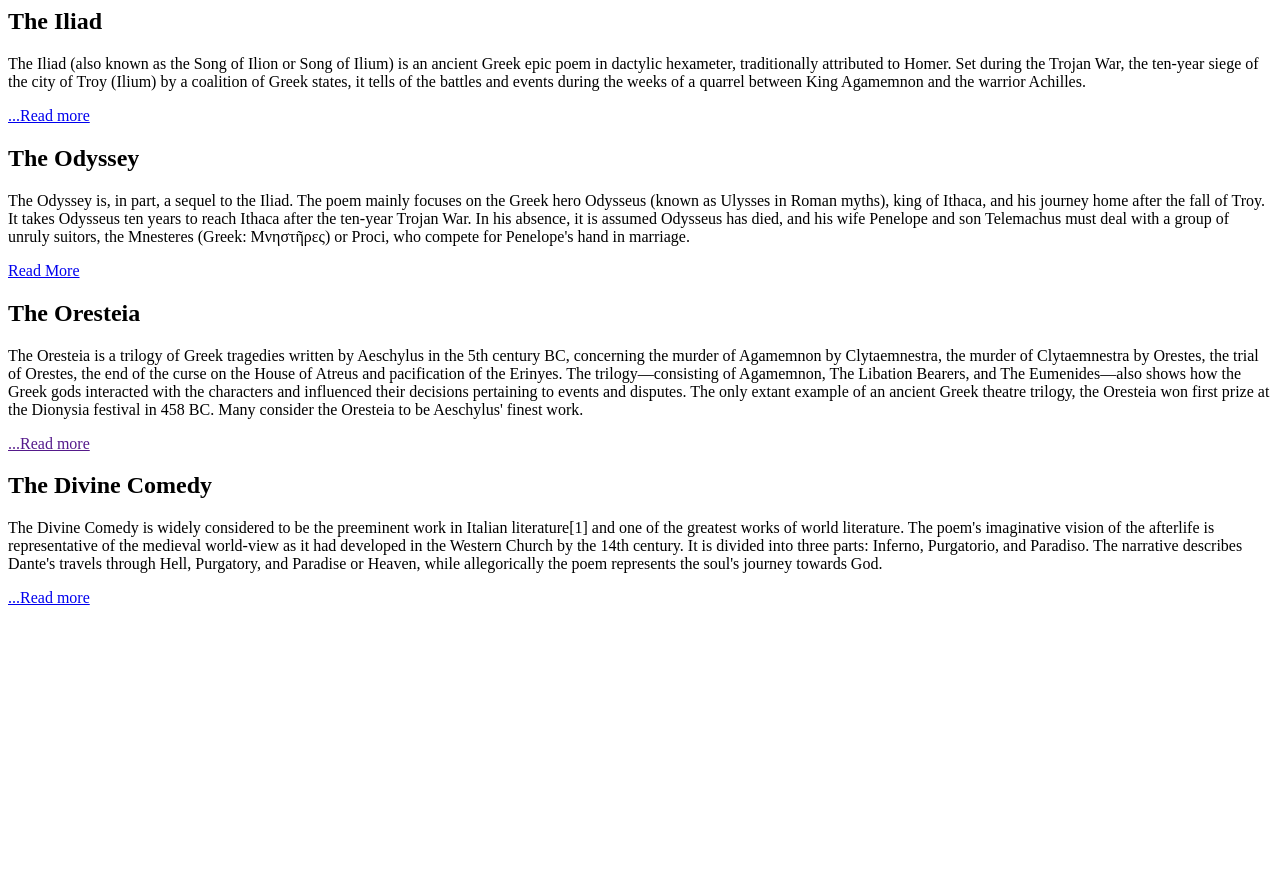
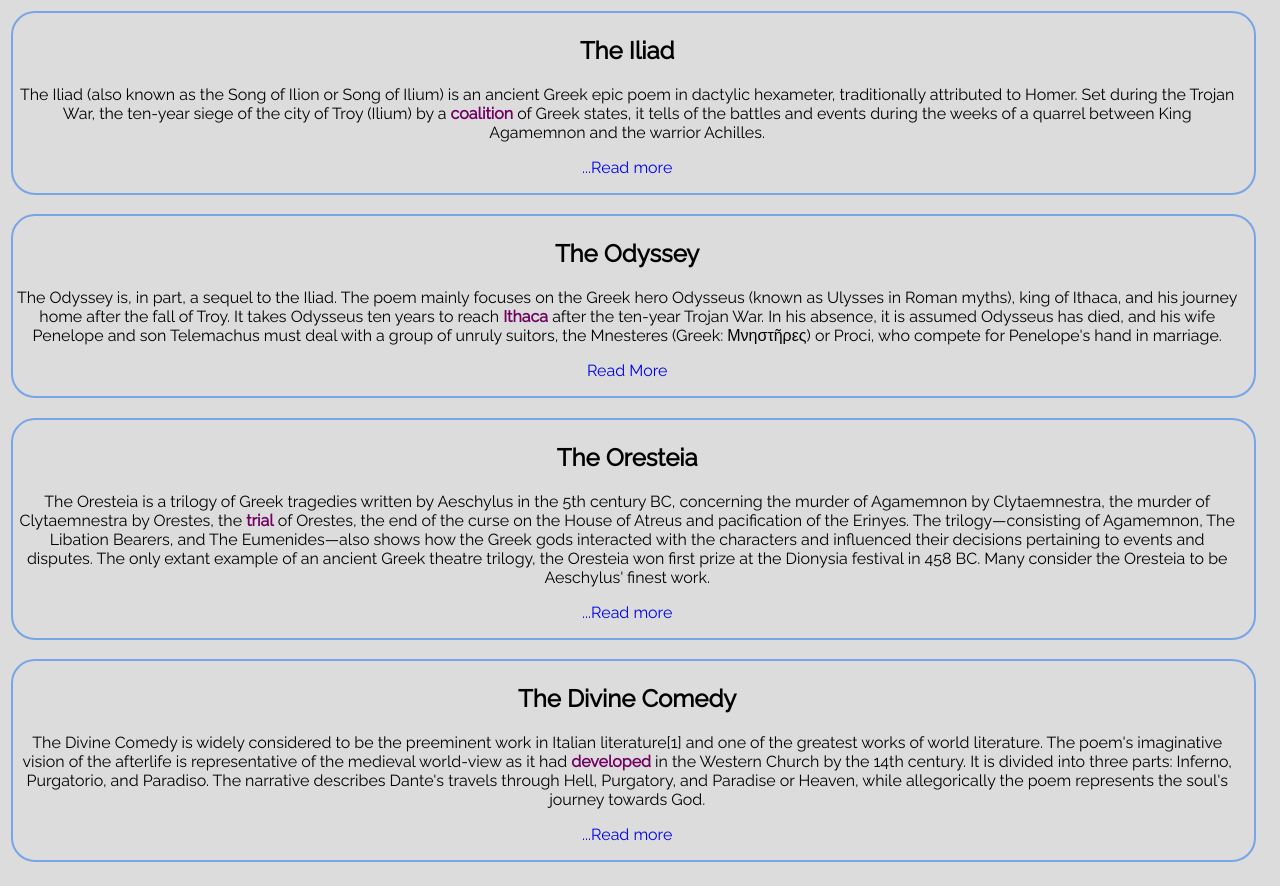
Before and after one commit to austindd/MySecondProject, a plain HTML site: page index.html in a window 1280 px wide. Before the commit the page ends 800 px from the top, so only its background shows below. Drawn offline with Linux system fonts and the light colour scheme; a script that the page names is missing.

Commit message:
More CSS Drills

```diff
--- a/index.html
+++ b/index.html
@@ -7,6 +7,7 @@
     <title>Lab: CSS Drills</title>
     <meta name="viewport" content="width=device-width, initial-scale=1">
     <link rel="stylesheet" type="text/css" media="screen" href="styles.css" />
+    <link href="https://fonts.googleapis.com/css?family=Raleway" rel="stylesheet">
     <script src="main.js"></script>
 </head>
 
@@ -16,40 +17,49 @@
         <div #box2 class="boxes">
             <h2>The Iliad</h2>
             <p>The Iliad (also known as the Song of Ilion or Song of Ilium) is an ancient Greek epic poem in dactylic
-                hexameter, traditionally attributed to Homer. Set during the Trojan War, the ten-year siege of the city of
-                Troy (Ilium) by a coalition of Greek states, it tells of the battles and events during the weeks of a
+                hexameter, traditionally attributed to Homer. Set during the Trojan War, the ten-year siege of the city
+                of
+                Troy (Ilium) by a <span>coalition</span> of Greek states, it tells of the battles and events during the weeks of a
                 quarrel between King Agamemnon and the warrior Achilles.</p>
-            <a href="https://en.wikipedia.org/wiki/Iliad">...Read more</a>
+            <div class="readme-wrapper"><a href="https://en.wikipedia.org/wiki/Iliad" target="_blank">...Read more</a></div>
         </div>
         <div #box3 class="boxes">
             <h2>The Odyssey</h2>
-            <p> The Odyssey is, in part, a sequel to the Iliad. The poem mainly focuses on the Greek hero Odysseus (known
-                as Ulysses in Roman myths), king of Ithaca, and his journey home after the fall of Troy. It takes Odysseus
-                ten years to reach Ithaca after the ten-year Trojan War. In his absence, it is assumed Odysseus has
+            <p> The Odyssey is, in part, a sequel to the Iliad. The poem mainly focuses on the Greek hero Odysseus
+                (known
+                as Ulysses in Roman myths), king of Ithaca, and his journey home after the fall of Troy. It takes
+                Odysseus
+                ten years to reach <span>Ithaca</span> after the ten-year Trojan War. In his absence, it is assumed Odysseus has
                 died, and his wife Penelope and son Telemachus must deal with a group of unruly suitors, the Mnesteres
                 (Greek: Μνηστῆρες) or Proci, who compete for Penelope's hand in marriage. </p>
-            <a href="https://en.wikipedia.org/wiki/Odyssey">Read More</a>
+            <div class="readme-wrapper"><a href="https://en.wikipedia.org/wiki/Odyssey" target="_blank">Read More</a></div>
         </div>
         <div #box4 class="boxes">
             <h2>The Oresteia</h2>
             <p>The Oresteia is a trilogy of Greek tragedies written by Aeschylus in the 5th
-                century BC, concerning the murder of Agamemnon by Clytaemnestra, the murder of Clytaemnestra by Orestes,
-                the trial of Orestes, the end of the curse on the House of Atreus and pacification of the Erinyes. The
+                century BC, concerning the murder of Agamemnon by Clytaemnestra, the murder of Clytaemnestra by
+                Orestes,
+                the <span>trial</span> of Orestes, the end of the curse on the House of Atreus and pacification of the Erinyes. The
                 trilogy—consisting of Agamemnon, The Libation Bearers, and The Eumenides—also shows how the Greek gods
                 interacted with the characters and influenced their decisions
                 pertaining to events and disputes. The only extant example of an ancient Greek theatre trilogy, the
-                Oresteia won first prize at the Dionysia festival in 458 BC. Many consider the Oresteia to be Aeschylus'
+                Oresteia won first prize at the Dionysia festival in 458 BC. Many consider the Oresteia to be
+                Aeschylus'
                 finest work.</p>
-            <a href="">...Read more</a>
+            <div class="readme-wrapper"><a href="https://en.wikipedia.org/wiki/Oresteia" target="_blank">...Read more</a></div>
         </div>
         <div #box1 class="boxes">
             <h2>The Divine Comedy</h2>
             <p>The Divine Comedy is widely considered to be the preeminent work in Italian literature[1] and one of the
-                greatest works of world literature. The poem's imaginative vision of the afterlife is representative of the
-                medieval world-view as it had developed in the Western Church by the 14th century. It is divided into three
-                parts: Inferno, Purgatorio, and Paradiso. The narrative describes Dante's travels through Hell, Purgatory,
+                greatest works of world literature. The poem's imaginative vision of the afterlife is representative of
+                the
+                medieval world-view as it had <span>developed</span> in the Western Church by the 14th century. It is divided into
+                three
+                parts: Inferno, Purgatorio, and Paradiso. The narrative describes Dante's travels through Hell,
+                Purgatory,
                 and Paradise or Heaven, while allegorically the poem represents the soul's journey towards God.</p>
-            <a href="https://en.wikipedia.org/wiki/Divine_Comedy">...Read more</a>
+            <div class="readme-wrapper"><a href="https://en.wikipedia.org/wiki/Divine_Comedy" target="_blank">...Read
+                    more</a></div>
         </div>
     </div>
 </body>
--- a/styles.css
+++ b/styles.css
@@ -0,0 +1,26 @@
+body {
+    font-family: 'Raleway', sans-serif;
+    background-color: #d8d8d8e1
+}
+h2, p, .readme-wrapper {
+    text-align: center;
+}
+a {
+    text-decoration-line: none;
+}
+.boxes {
+    display: inline-block;
+    margin: 0.2em 1em 1em 0.2em;
+    padding: 0.2em 1em 1em 0.2em;
+    border: 2px solid rgba(110, 159, 231, 0.904);
+    border-radius: 1.5em;
+}
+:hover {
+    cursor: pointer;
+    font-weight: bold;
+    color: rgb(17, 96, 160);
+}
+span {
+    font-weight: bold;
+    color: rgb(112, 0, 97);
+}
```
